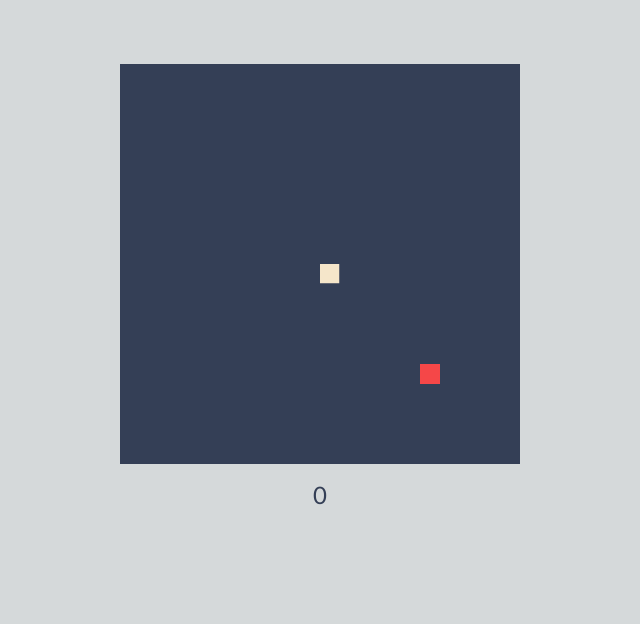
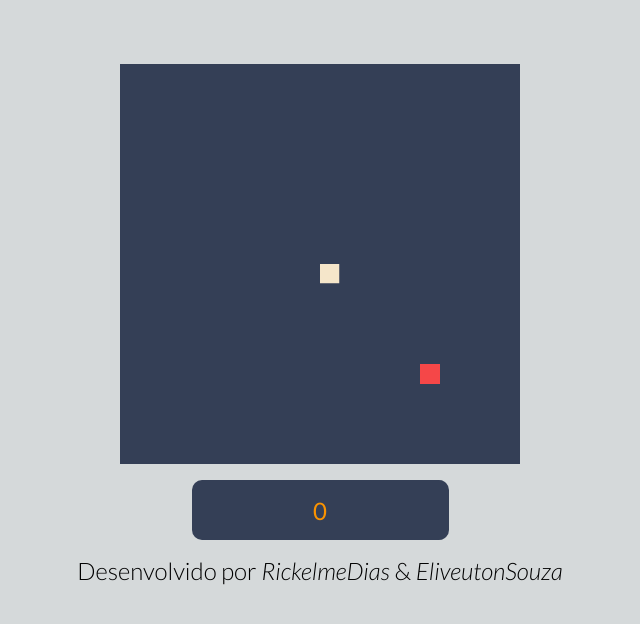
Before and after one commit to RickelmeDias/Snake-Game, a plain HTML site: page index.html in a window 1280 px wide. Shown: the whole page, without its empty margins (320-960 px from the left). Drawn offline with Linux system fonts and the light colour scheme.

Commit message:
add bnt game_score and footer

```diff
--- a/index.html
+++ b/index.html
@@ -23,6 +23,10 @@
             <div id="game_score"></div>
         </div>
 
+        <footer>
+          <span>Desenvolvido por <i>RickelmeDias</i> & <i>EliveutonSouza</i></span>
+        </footer>
+
 
         <script src="snake-game.js"></script>
     </body>
--- a/style.css
+++ b/style.css
@@ -1,8 +1,11 @@
-*{
+:root {
+}
+
+* {
   margin: 0;
   padding: 0;
   box-sizing: border-box;
-    font-family: 'Lato', sans-serif;
+  font-family: "Lato", sans-serif;
 }
 
 body {
@@ -15,11 +18,22 @@ canvas {
   margin-right: auto;
   display: block;
   width: 400px;
-
 }
 
+#snake_game {
+  display: flex;
+
+  flex-direction: column;
+  align-items: center;
+}
 
 #game_score {
+  width: 257px;
+  height: 60px;
+
+  background: #343f56;
+  border-radius: 10px;
+
   margin-top: 16px;
   text-align: center;
 
@@ -27,5 +41,21 @@ canvas {
   font-style: normal;
   font-weight: 400;
 
-    color: rgb(52, 63, 86);
+  color: #fb9300;
+
+  display: flex;
+  align-items: center;
+  justify-content: center;
 }
+
+footer {
+  font-size: 24px;
+  color: #000000;
+  font-style: normal;
+  font-weight: 300;
+
+  text-align: center;
+
+  margin-top: 16px;
+
+}
```
Lines whose indentation alone changed are shown as unchanged.
